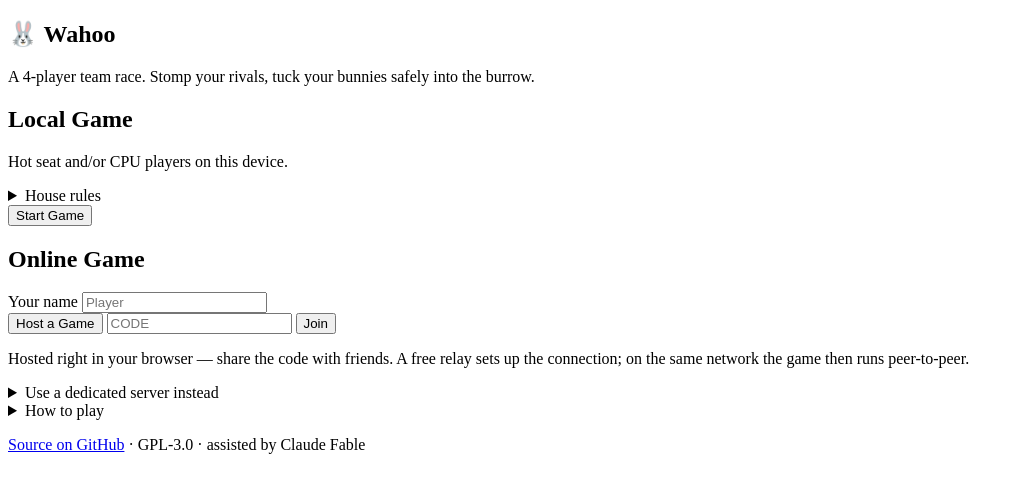
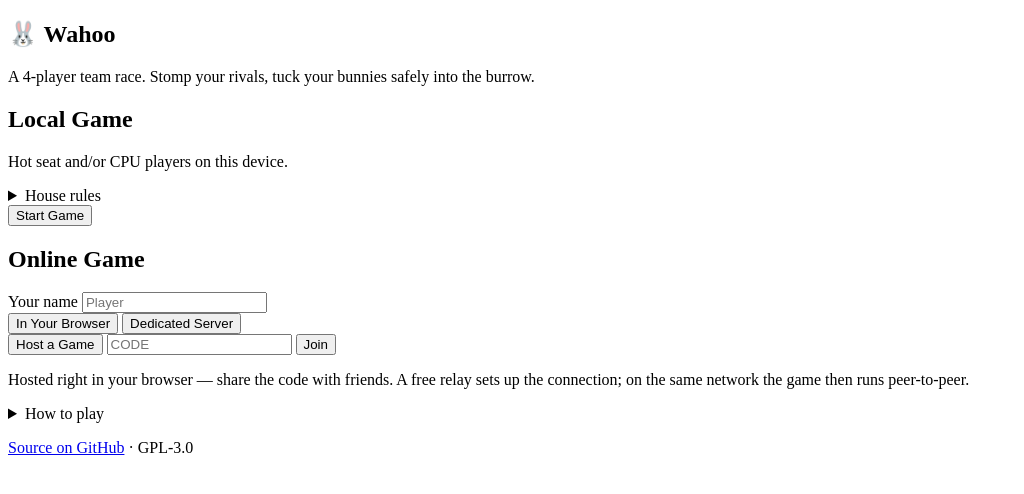
Before and after one commit to RobLoach/wahoo, a PHP site: page / in a window 1280 px wide. Shown: the top 494 px of the page, without its empty margins (0-1024 px from the left). Run offline with PHP 8.4, Linux system fonts and the light colour scheme.

Commit message:
Online tabs, cleaner board frame

```diff
--- a/index.html
+++ b/index.html
@@ -38,6 +38,13 @@
         <div class="panel" id="online-panel">
           <h2>Online Game</h2>
           <label>Your name <input id="online-name" maxlength="12" placeholder="Player" /></label>
+          <div class="tabs" role="tablist">
+            <button id="tab-p2p" class="tab active" role="tab" aria-selected="true"
+              aria-controls="tab-panel-p2p">In Your Browser</button>
+            <button id="tab-server" class="tab" role="tab" aria-selected="false"
+              aria-controls="tab-panel-server">Dedicated Server</button>
+          </div>
+          <div id="tab-panel-p2p" role="tabpanel">
             <div class="row">
               <button id="p2p-host" class="primary">Host a Game</button>
               <input id="p2p-code" maxlength="6" placeholder="CODE" style="text-transform:uppercase" />
@@ -46,11 +53,11 @@
             <button id="p2p-resume" hidden></button>
             <p class="hint">Hosted right in your browser — share the code with friends. A free relay
               sets up the connection; on the same network the game then runs peer-to-peer.</p>
-          <details>
-            <summary>Use a dedicated server instead</summary>
+          </div>
+          <div id="tab-panel-server" role="tabpanel" hidden>
             <label>Server <input id="online-server" placeholder="https://wahoo.robloach.net" /></label>
             <div class="row">
-              <button id="online-create">Create Room</button>
+              <button id="online-create" class="primary">Create Room</button>
               <input id="online-code" maxlength="6" placeholder="CODE" style="text-transform:uppercase" />
               <button id="online-join">Join</button>
             </div>
@@ -58,7 +65,7 @@
               You can also self-host: the PHP server from <code>server/wahoo-php</code> on any
               web host, or the Node WebSocket server via <code>npm run server</code>
               (use a <code>ws://</code> address for that one).</p>
-          </details>
+          </div>
           <div id="lobby" hidden></div>
         </div>
       </div>
@@ -75,7 +82,7 @@
 
       <p class="menu-footer">
         <a href="https://github.com/RobLoach/wahoo">Source on GitHub</a>
-        · GPL-3.0 · assisted by Claude Fable
+        · GPL-3.0
       </p>
     </section>
 
--- a/src/main.ts
+++ b/src/main.ts
@@ -131,6 +131,19 @@ function defaultServerUrl(): string {
   return localStorage.getItem('wahoo-server') ?? 'https://wahoo.robloach.net';
 }
 ($('#online-server') as HTMLInputElement).value = defaultServerUrl();
+
+function selectOnlineTab(which: 'p2p' | 'server') {
+  for (const t of ['p2p', 'server'] as const) {
+    const active = t === which;
+    $(`#tab-${t}`).classList.toggle('active', active);
+    $(`#tab-${t}`).setAttribute('aria-selected', String(active));
+    $(`#tab-panel-${t}`).hidden = !active;
+  }
+  localStorage.setItem('wahoo-online-tab', which);
+}
+$('#tab-p2p').onclick = () => selectOnlineTab('p2p');
+$('#tab-server').onclick = () => selectOnlineTab('server');
+if (localStorage.getItem('wahoo-online-tab') === 'server') selectOnlineTab('server');
 
 function netHandlers(getSession: () => NetSession): OnlineHandlers {
   return {
@@ -447,6 +460,7 @@ $('#btn-again').onclick = () => {
   const joinCode = params.get('join')?.toUpperCase();
   const server = params.get('server');
   if (joinCode && server && /^(https?|wss?):\/\//i.test(server)) {
+    selectOnlineTab('server');
     ($('#online-server') as HTMLInputElement).value = server;
     ($('#online-code') as HTMLInputElement).value = joinCode;
     setTimeout(() => connectOnline(s => s.join(joinCode, playerName(), clientToken())), 50);
--- a/src/ui/board.ts
+++ b/src/ui/board.ts
@@ -7,7 +7,7 @@ export const PLAYER_COLORS = [0xd95d5d, 0x4a7fd4, 0x57a15e, 0xe0a83f];
 export const PLAYER_COLORS_CSS = ['#d95d5d', '#4a7fd4', '#57a15e', '#e0a83f'];
 
 const SIZE = 820;
-const CELLS = 26.6; // 20 track cells + outward room for reserves and labels
+const CELLS = 27.2; // 20 track cells + outward room for reserves and labels
 const CELL = SIZE / CELLS;
 const PAD = ((CELLS - 20) / 2) * CELL;
 
@@ -150,7 +150,7 @@ export class BoardView {
 
   private drawStatic() {
     const bg = new Graphics();
-    bg.roundRect(6, 6, SIZE - 12, SIZE - 12, 24).fill(0xecdfc3);
+    bg.roundRect(3, 3, SIZE - 6, SIZE - 6, 14).fill(0xecdfc3);
     this.staticLayer.addChild(bg);
 
     for (let i = 0; i < TRACK_LEN; i++) {
```
Also changed, not shown: e2e/php-relay.spec.ts (+1 -1 lines), src/style.css (+13 -0 lines). Lines whose indentation alone changed are shown as unchanged.
